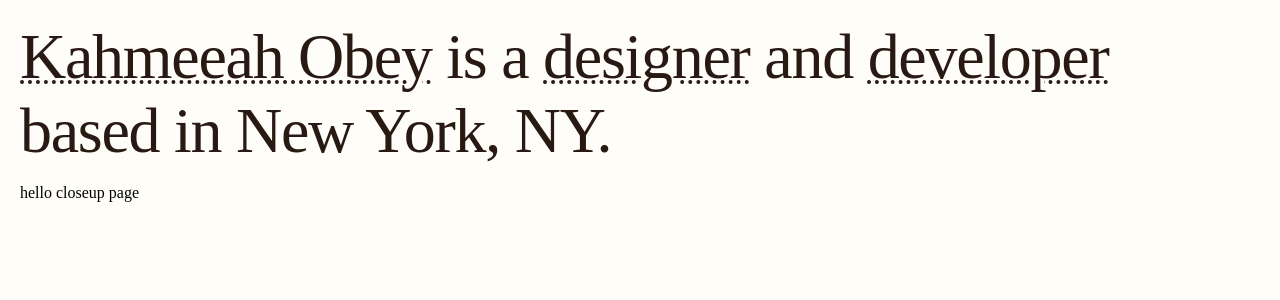
After one commit to kahmeeah/portfolio, a Flask app: template templates/closeup.html in a window 1280 px wide. The commit adds this page. Shown: the top 300 px of the page. Run offline with Flask 3, Linux system fonts and the light colour scheme; the template is opened without the code that fills it, so the values that code supplies are empty.

Commit message:
feat: create closeup view page for design items

```diff
--- /dev/null
+++ b/templates/closeup.html
@@ -0,0 +1,24 @@
+{% extends "index.html" %}
+{% block title %}Kahmeeah Obey · Design{% endblock %}
+{% block content %}
+<!-- page content goes here -->
+ <div class="fadeIn-animation">
+    <p>hello closeup page</p>
+
+    <div class="gallery-container">
+
+        <div class="img-container">
+
+            <div class="left-arrow"></div>
+
+            <div class="gallery-img"></div>
+
+            <div class="right-arrow"></div>
+
+        </div>
+
+        <div class="summary-container"></div>
+
+    </div>
+ </div>
+{% endblock %}
```
Also changed, not shown: templates/design.html (+9 -1 lines), static/images/icons/left-arrow.svg (added), static/images/icons/right-arrow.svg (added).
